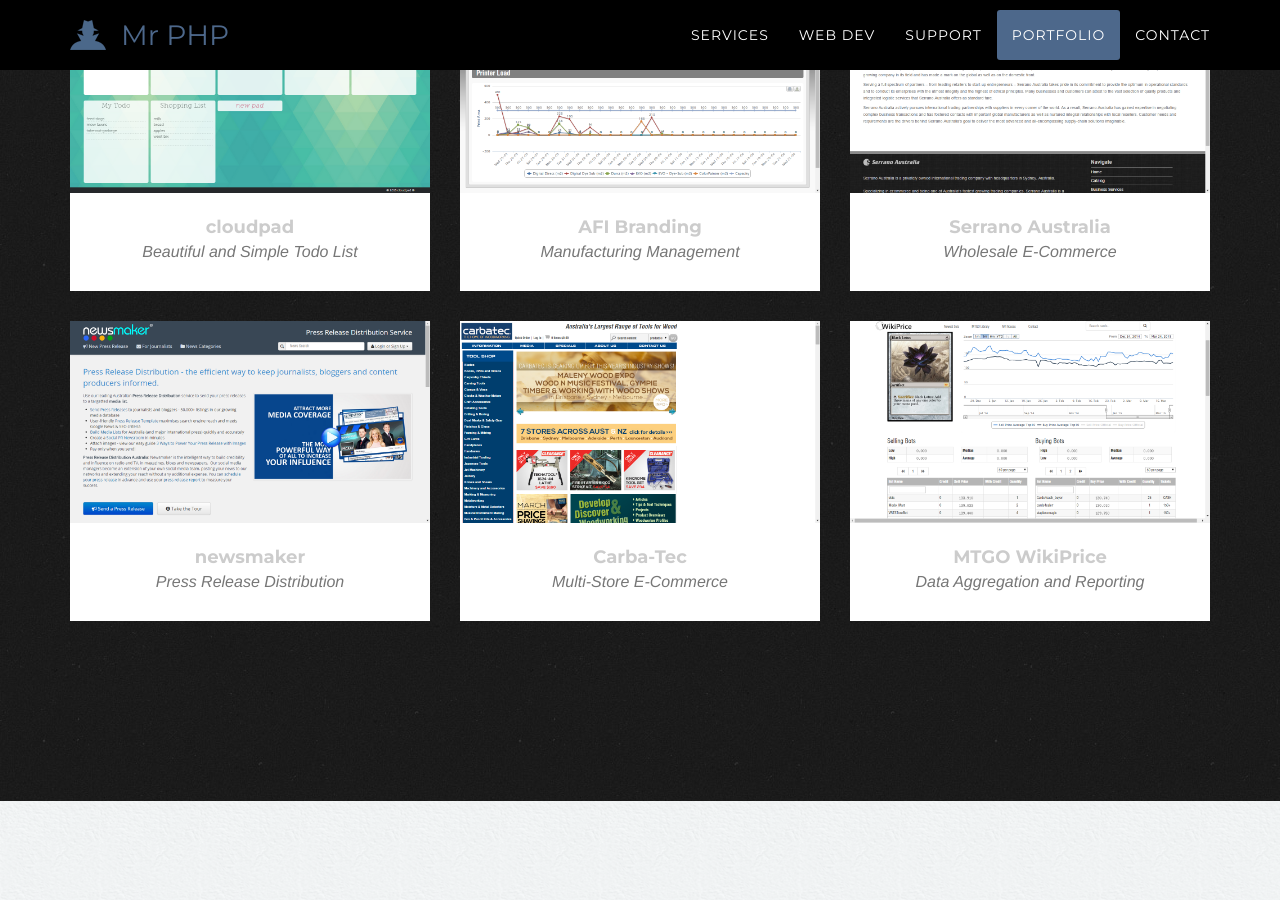
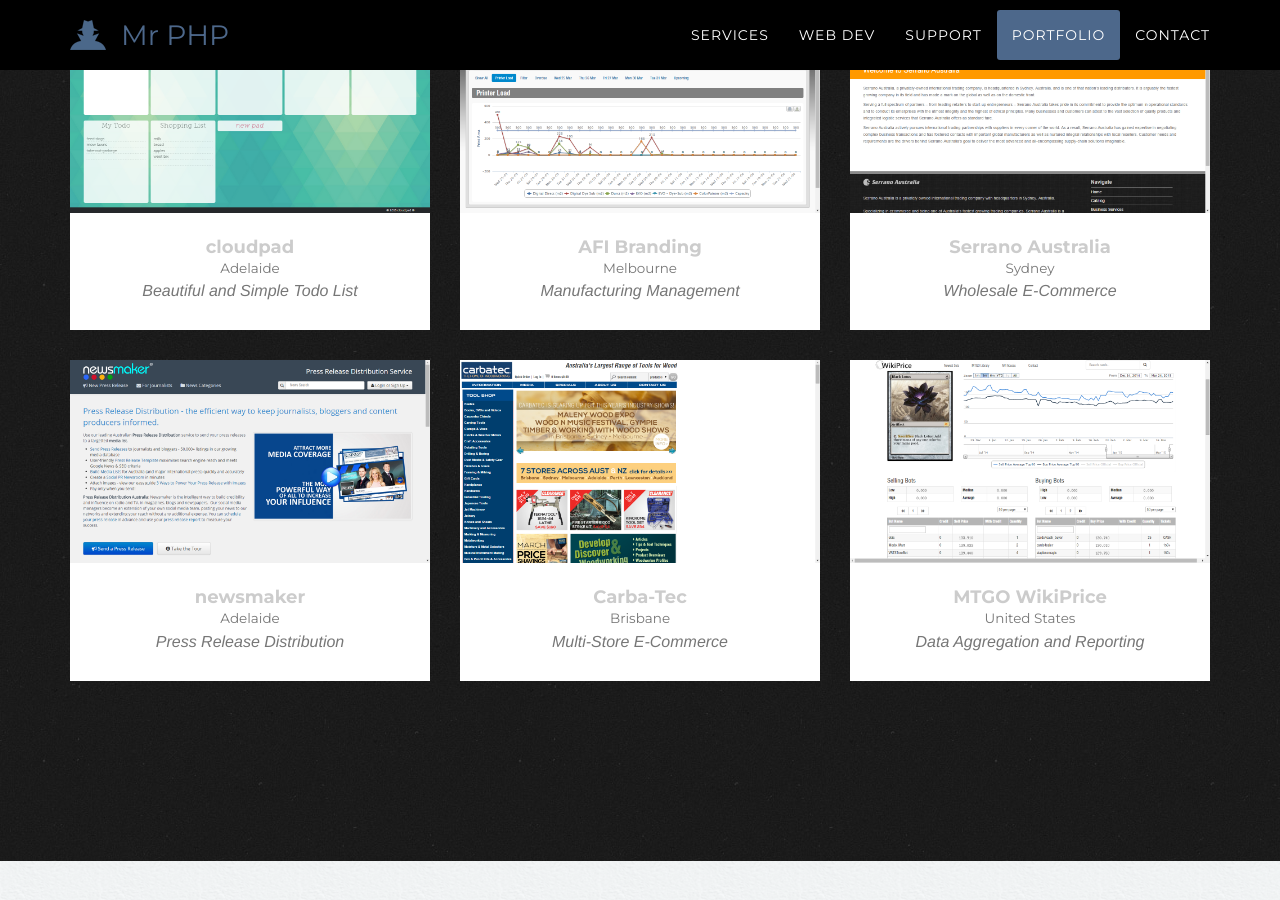
Before and after one commit to mr-php/mr-php.github.io, a Jekyll site: the page built from index.html, in a window 1280 px wide and 900 px high, scrolled down 5009 px. Built offline with Jekyll 4.4.1, drawn with Linux system fonts in a browser that asks for light colours; nearby versions of some CDN libraries; some web fonts are replaced; Markdown is read by kramdown in place of the engine named in the settings.

Commit message:
Update index.html

```diff
--- a/index.html
+++ b/index.html
@@ -357,7 +357,7 @@
                 </a>
 
                 <div class="portfolio-caption">
-                    <h4>cloudpad</h4>
+                    <h4>cloudpad<br><small>Adelaide</small></h4>
 
                     <p class="text-muted">Beautiful and Simple Todo List</p>
                 </div>
@@ -374,7 +374,7 @@
                 </a>
 
                 <div class="portfolio-caption">
-                    <h4>Lulu and Lipstick</h4>
+                    <h4>Lulu and Lipstick<br><small>Brisbane</small></h4>
 
                     <p class="text-muted">E-Commerce</p>
                 </div>
@@ -391,7 +391,7 @@
                 </a>
 
                 <div class="portfolio-caption">
-                    <h4>AFI Branding</h4>
+                    <h4>AFI Branding<br><small>Melbourne</small></h4>
 
                     <p class="text-muted">Manufacturing Management</p>
                 </div>
@@ -407,7 +407,7 @@
                 </a>
 
                 <div class="portfolio-caption">
-                    <h4>Serrano Australia</h4>
+                    <h4>Serrano Australia<br><small>Sydney</small></h4>
 
                     <p class="text-muted">Wholesale E-Commerce</p>
                 </div>
@@ -423,7 +423,7 @@
                 </a>
 
                 <div class="portfolio-caption">
-                    <h4>newsmaker</h4>
+                    <h4>newsmaker<br><small>Adelaide</small></h4>
 
                     <p class="text-muted">Press Release Distribution</p>
                 </div>
@@ -439,7 +439,7 @@
                 </a>
 
                 <div class="portfolio-caption">
-                    <h4>Carba-Tec</h4>
+                    <h4>Carba-Tec<br><small>Brisbane</small></h4>
 
                     <p class="text-muted">Multi-Store E-Commerce</p>
                 </div>
@@ -455,7 +455,7 @@
                 </a>
 
                 <div class="portfolio-caption">
-                    <h4>MTGO WikiPrice</h4>
+                    <h4>MTGO WikiPrice<br><small>United States</small></h4>
 
                     <p class="text-muted">Data Aggregation and Reporting</p>
                 </div>
```
Also changed, not shown: other parts of index.html (+1 -1 lines).
